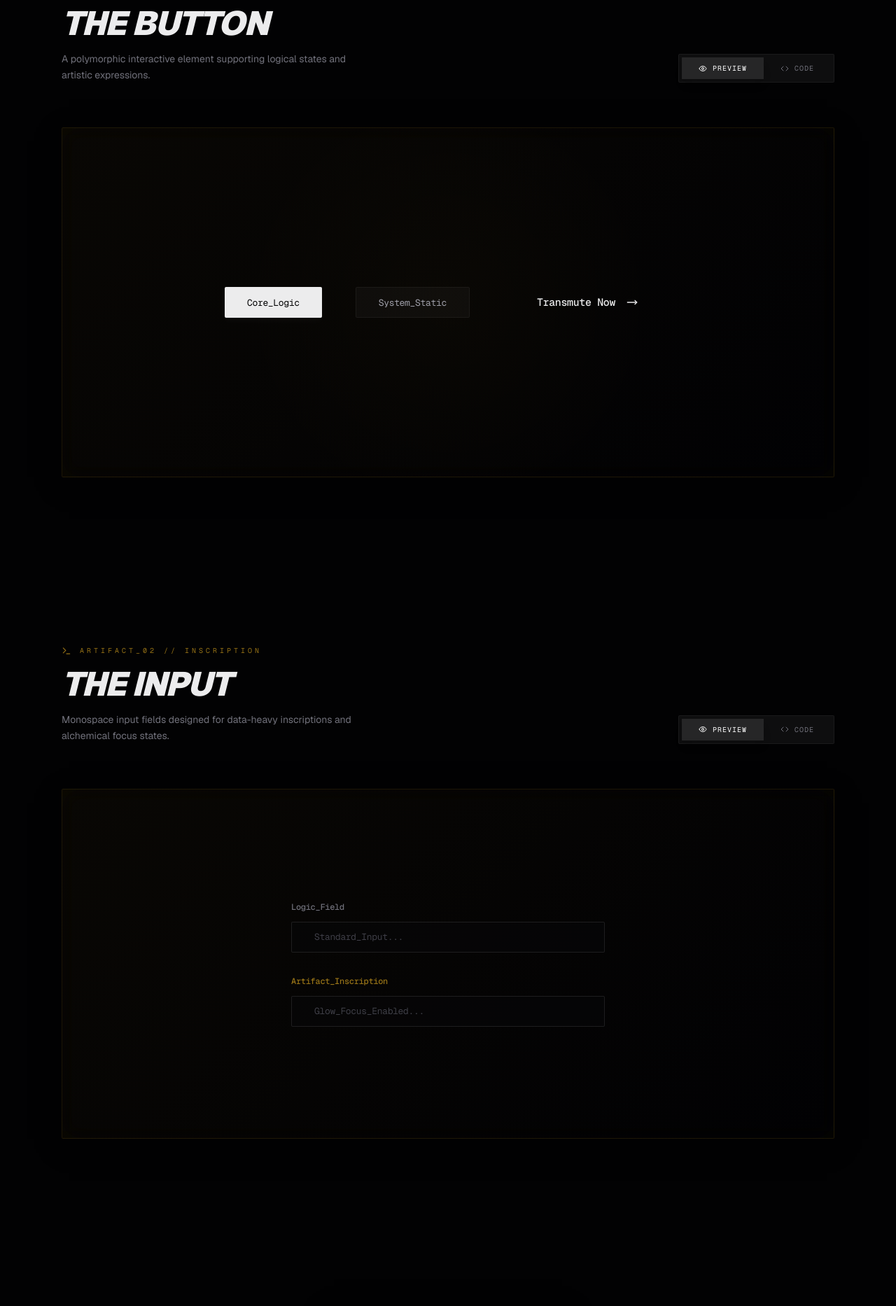
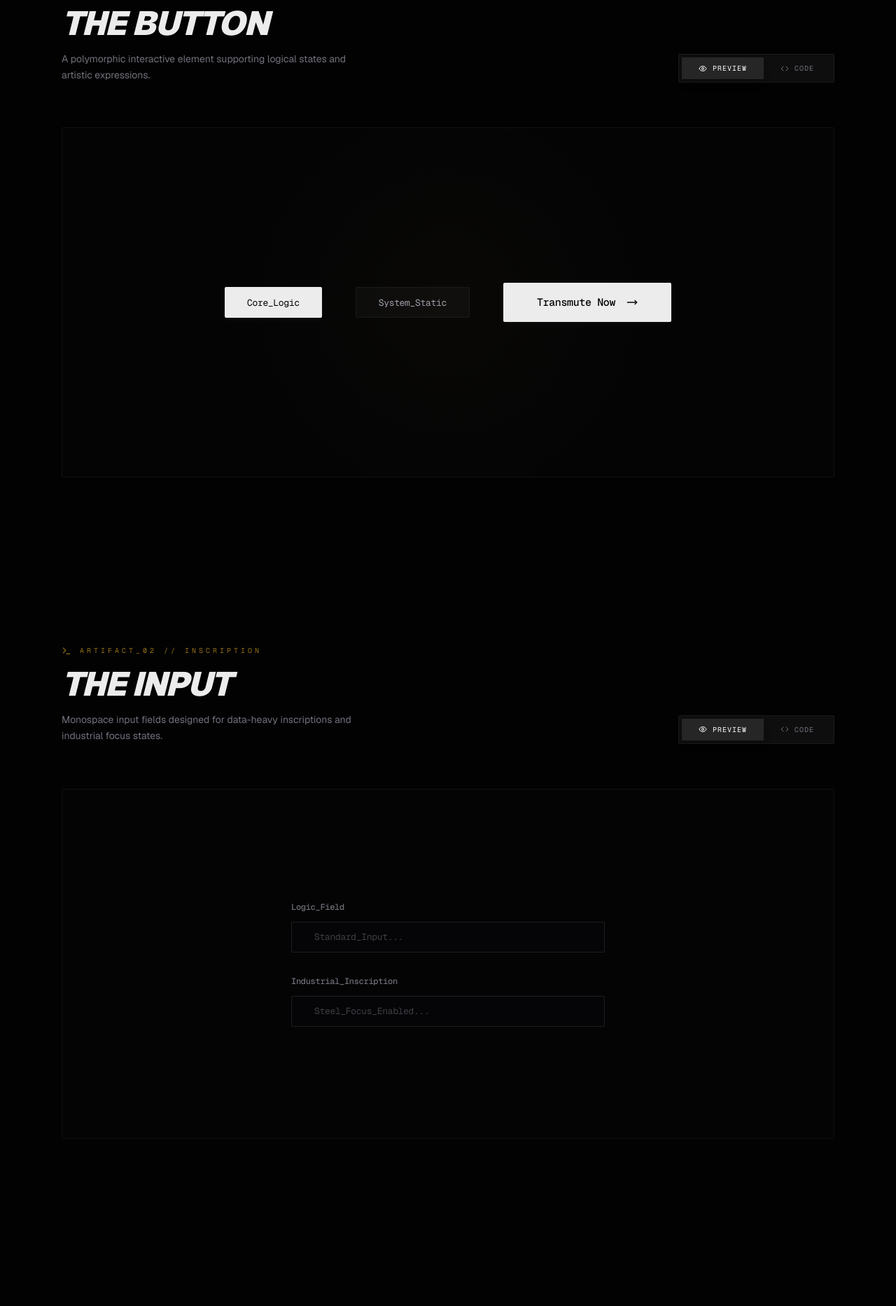
Before and after one commit to 8eyond-Infinite/8eyond-ui, a Next.js app: page / in a window 1280 px wide. Shown: the part 880-2746 px from the top of the page at 70% size. Built offline with nearby package versions, Linux system fonts and the light colour scheme.

Commit message:
fix: resolve critical type errors in home page, label doc and storybook

```diff
--- a/app/components/core/label/page.tsx
+++ b/app/components/core/label/page.tsx
@@ -1,7 +1,6 @@
 "use client";
 
 import { cn } from "@/lib/utils";
-
 import {
   Label,
   Input,
@@ -28,12 +27,14 @@ export default function LabelDoc() {
           id: "std-1",
           text: "System_Identifier",
           required: false,
+          size: "md" as const,
           placeholder: "0x4A2B9",
         },
         {
           id: "std-2",
           text: "Operator_Name",
           required: false,
+          size: "md" as const,
           placeholder: "Administrator",
         },
       ],
@@ -45,12 +46,14 @@ export default function LabelDoc() {
           id: "val-1",
           text: "Encrypted_Vault_Key",
           required: true,
+          size: "md" as const,
           placeholder: "Enter_Key...",
         },
         {
           id: "val-2",
           text: "Secondary_Auth_Protocol",
           required: true,
+          size: "md" as const,
           placeholder: "Sequence_ID...",
         },
       ],
@@ -61,39 +64,39 @@ export default function LabelDoc() {
         {
           id: "s-xs",
           text: "XS_Label",
-          size: "xs",
+          size: "xs" as const,
           placeholder: "Extreme_Density",
           required: true,
         },
         {
           id: "s-sm",
           text: "SM_Label",
-          size: "sm",
+          size: "sm" as const,
           placeholder: "Compact_Mode",
           required: true,
         },
         {
           id: "s-md",
           text: "MD_Label",
-          size: "md",
+          size: "md" as const,
           placeholder: "Standard_Protocol",
           required: true,
         },
         {
           id: "s-lg",
           text: "LG_Label",
-          size: "lg",
+          size: "lg" as const,
           placeholder: "Focus_Mode",
           required: true,
         },
         {
           id: "s-xl",
           text: "XL_Label",
-          size: "xl",
+          size: "xl" as const,
           placeholder: "High_Fidelity",
           required: true,
         },
-      ] as const,
+      ],
     },
   ] as const;
 
@@ -146,7 +149,6 @@ export default function LabelDoc() {
                       group.label === "Scaling" && "max-w-md"
                     )}
                   >
-                    {/* @ts-expect-error - Size prop is valid */}
                     <Label
                       htmlFor={item.id}
                       required={item.required}
@@ -154,7 +156,6 @@ export default function LabelDoc() {
                     >
                       {item.text}
                     </Label>
-                    {/* @ts-expect-error - Size prop is valid */}
                     <Input
                       id={item.id}
                       placeholder={item.placeholder}
--- a/app/page.tsx
+++ b/app/page.tsx
@@ -67,7 +67,7 @@ export default function Home() {
             </a>
           </div>
           <Link href="/components">
-            <Button variant="alchemist" size="sm" className="h-8">
+            <Button size="sm" className="h-8">
               Initialize_System
             </Button>
           </Link>
@@ -101,9 +101,7 @@ export default function Home() {
             </p>
             <div className="flex justify-center gap-6">
               <Link href="/components">
-                <Button size="lg" variant="alchemist">
-                  Browse Artifacts
-                </Button>
+                <Button size="lg">Browse Artifacts</Button>
               </Link>
               <Button size="lg" variant="secondary">
                 View Source
@@ -154,10 +152,7 @@ export default function Home() {
                 </div>
               </div>
 
-              <Card
-                variant="artifact"
-                className="min-h-[500px] flex items-center justify-center relative overflow-hidden bg-white/[0.01]"
-              >
+              <Card className="min-h-[500px] flex items-center justify-center relative overflow-hidden bg-white/[0.01]">
                 <div className="absolute inset-0 opacity-20 bg-[radial-gradient(circle_at_50%_50%,rgba(251,191,36,0.1),transparent_50%)]" />
 
                 <AnimatePresence mode="wait">
@@ -176,7 +171,7 @@ export default function Home() {
                     >
                       <Button variant="primary">Core_Logic</Button>
                       <Button variant="secondary">System_Static</Button>
-                      <Button variant="alchemist" size="lg" className="group">
+                      <Button size="lg" className="group">
                         Transmute Now
                         <MoveRight className="ml-4 w-4 h-4 group-hover:translate-x-2 transition-transform" />
                       </Button>
@@ -198,7 +193,7 @@ export default function Home() {
                         <button
                           onClick={() =>
                             copyCode(
-                              `<Button variant="alchemist" size="lg">\n  Transmute Artifact\n</Button>`
+                              `<Button size="lg">\n  Transmute Artifact\n</Button>`
                             )
                           }
                           className="text-zinc-500 hover:text-white transition-all p-2 hover:bg-white/5 rounded-md"
@@ -220,8 +215,6 @@ export default function Home() {
                           </span>
                           ;{"\n\n"}
                           {"<Button "}
-                          <span className="text-accent">variant</span>
-                          =&quot;alchemist&quot;{" "}
                           <span className="text-accent">size</span>
                           =&quot;lg&quot;{">"}
                           {"\n"}
@@ -248,7 +241,7 @@ export default function Home() {
                   </h2>
                   <p className="text-zinc-500 max-w-md text-sm leading-relaxed">
                     Monospace input fields designed for data-heavy inscriptions
-                    and alchemical focus states.
+                    and industrial focus states.
                   </p>
                 </div>
 
@@ -278,10 +271,7 @@ export default function Home() {
                 </div>
               </div>
 
-              <Card
-                variant="artifact"
-                className="min-h-[500px] flex items-center justify-center relative overflow-hidden bg-white/[0.01]"
-              >
+              <Card className="min-h-[500px] flex items-center justify-center relative overflow-hidden bg-white/[0.01]">
                 <AnimatePresence mode="wait">
                   {activeInputTab === "preview" ? (
                     <motion.div
@@ -301,13 +291,12 @@ export default function Home() {
                         <Input id="logic" placeholder="Standard_Input..." />
                       </div>
                       <div className="space-y-3">
-                        <Label htmlFor="artifact" className="text-accent/60">
-                          Artifact_Inscription
+                        <Label htmlFor="industrial">
+                          Industrial_Inscription
                         </Label>
                         <Input
-                          variant="artifact"
-                          id="artifact"
-                          placeholder="Glow_Focus_Enabled..."
+                          id="industrial"
+                          placeholder="Steel_Focus_Enabled..."
                         />
                       </div>
                     </motion.div>
@@ -328,7 +317,7 @@ export default function Home() {
                         <button
                           onClick={() =>
                             copyCode(
-                              `<Label htmlFor="key">Key</Label>\n<Input variant="artifact" id="key" />`
+                              `<Label htmlFor="key">Key</Label>\n<Input id="key" />`
                             )
                           }
                           className="text-zinc-500 hover:text-white transition-all p-2 hover:bg-white/5 rounded-md"
@@ -351,11 +340,10 @@ export default function Home() {
                           ;{"\n\n"}
                           {'<div className="space-y-3">'}
                           {"\n"}
-                          {'  <Label htmlFor="key">Artifact_Key</Label>'}
+                          {'  <Label htmlFor="key">System_Key</Label>'}
                           {"\n"}
                           {"  <Input "}
-                          <span className="text-accent">variant</span>
-                          =&quot;artifact&quot; id=&quot;key&quot; /&gt;{"\n"}
+                          id=&quot;key&quot; /&gt;{"\n"}
                           {"</div>"}
                         </code>
                       </pre>
@@ -377,14 +365,12 @@ export default function Home() {
                   keyboard-first accessibility.
                 </p>
               </Card>
-              <Card variant="artifact" className="p-8 space-y-4 group">
+              <Card className="p-8 space-y-4 group">
                 <Layers
                   size={24}
-                  className="text-accent group-hover:text-accent shadow-glow"
+                  className="text-zinc-400 group-hover:text-accent transition-colors"
                 />
-                <h3 className="font-bold uppercase italic text-glow">
-                  Multi_Layered
-                </h3>
+                <h3 className="font-bold uppercase italic">Multi_Layered</h3>
                 <p className="text-zinc-400 text-xs leading-relaxed">
                   Dual-layer design system that scales from minimalist admin
                   panels to high-end landing pages.
```
Also changed, not shown: app/components/core/card/page.tsx (renamed from app/components/card/page.tsx), 2 other files (tests, documents, lock files or other folders).
